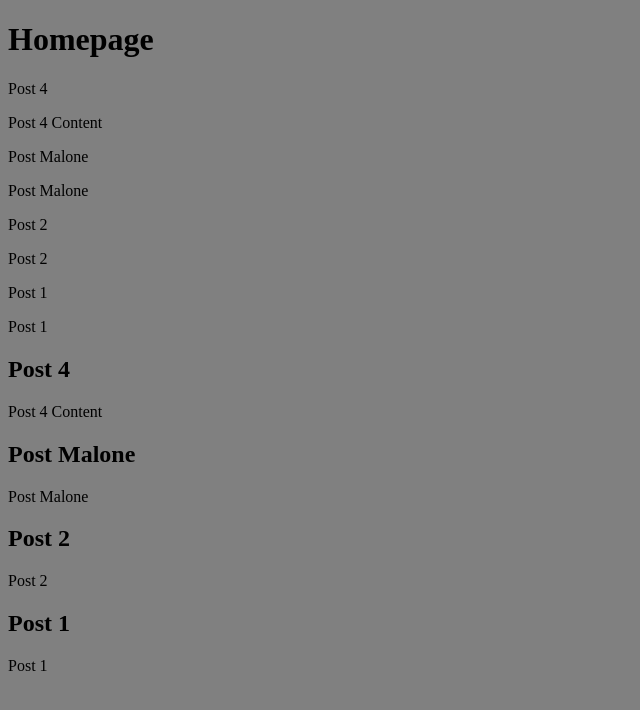
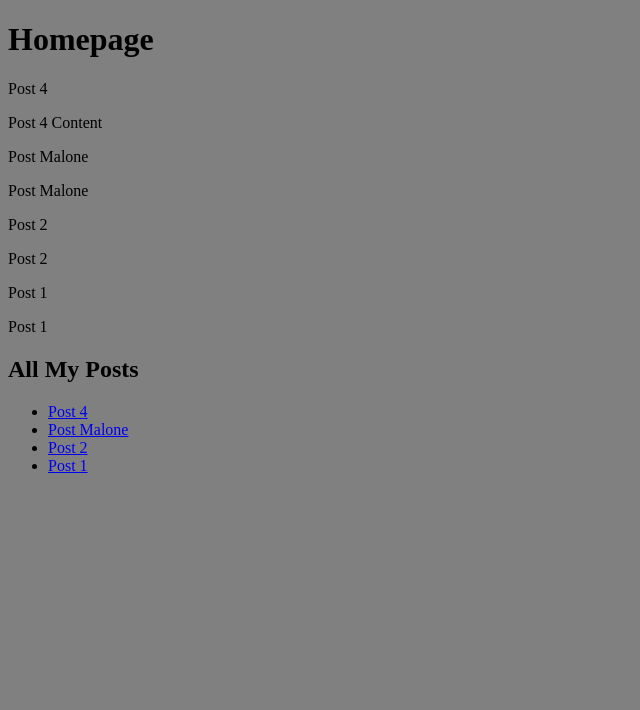
Before and after one commit to Jthom0223/joshuat.online, a Jekyll site: the page built from index.md, in a window 1280 px wide. Shown: the top 710 px of the page, without its empty margins (0-640 px from the left). Built offline with Jekyll 4.4.1, drawn with Linux system fonts in a browser that asks for light colours.

Commit message:
Update home.html

```diff
--- a/_layouts/home.html
+++ b/_layouts/home.html
@@ -6,10 +6,14 @@ layout: default
 
   {{ content }}
 
+<h2>All My Posts</h2>
+
+<ul>
 {%- for post in site.posts -%}
 
-<h2>{{ post.title }}</h2>
+  <li>
+    <a href="{{ post.url }}">{{ post.title }}</a>
+  </li>
 
-  {{ post.content }}
-
-{%- endfor -%}
+  {%- endfor -%}
+</ul>
```
